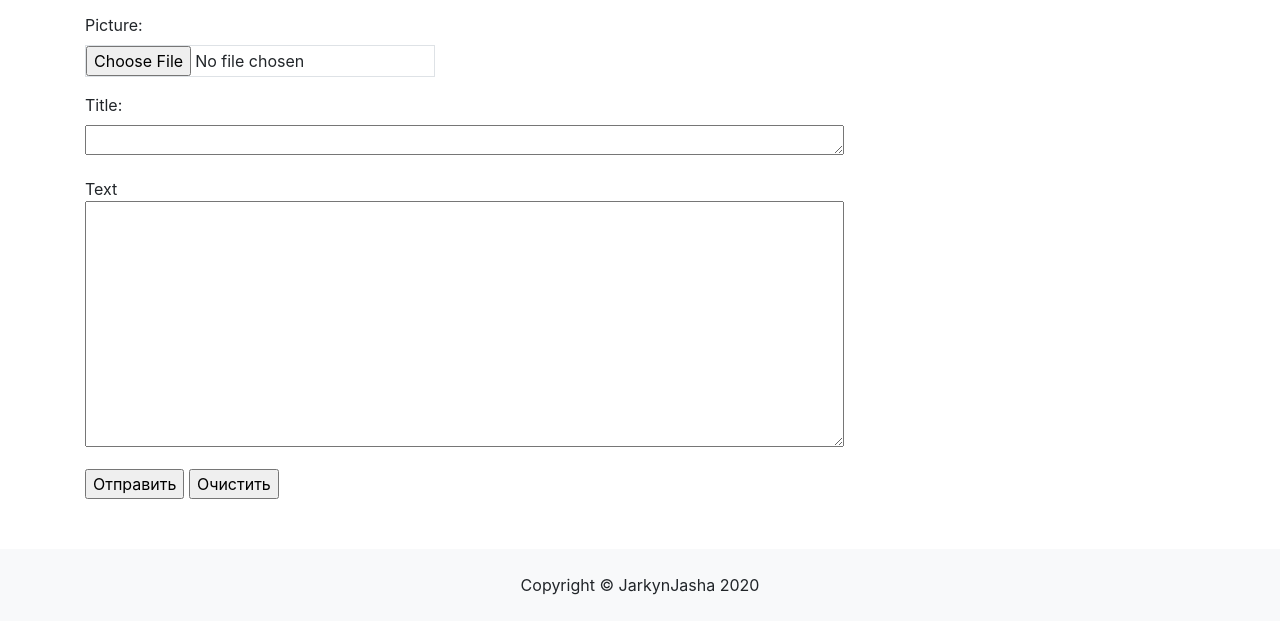
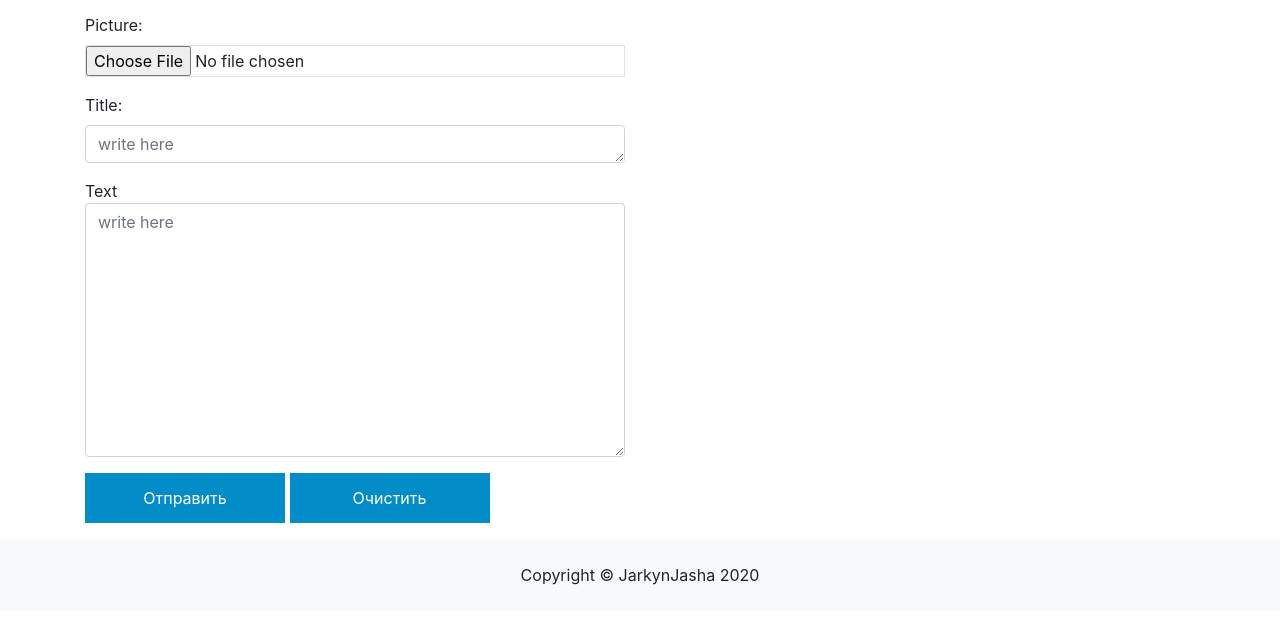
Before and after one commit to DeeDooMan/FrontHack, a website: page startbootstrap-modern-business-gh-pages/new-entry.html in a window 1280 px wide. Shown: the part 179-800 px from the top of the page. Drawn offline with Linux system fonts and the light colour scheme.

```diff
--- a/startbootstrap-modern-business-gh-pages/css/modern-business.css
+++ b/startbootstrap-modern-business-gh-pages/css/modern-business.css
@@ -33,3 +33,15 @@
     width: auto;
     margin: center ;
     }
+.purple-border {
+    border: 1px solid #ba68c8;
+}
+.purple-border .form-control:focus {
+    border: 1px solid #ba68c8;
+    box-shadow: 0 0 0 0.2rem rgba(186, 104, 200, .25);
+}
+
+.green-border-focus .form-control:focus {
+    border: 1px solid #8bc34a;
+    box-shadow: 0 0 0 0.2rem rgba(139, 195, 74, .25);
+}
--- a/startbootstrap-modern-business-gh-pages/new-entry.html
+++ b/startbootstrap-modern-business-gh-pages/new-entry.html
@@ -22,7 +22,9 @@
 <!-- Navigation -->
 <nav class="navbar fixed-top navbar-expand-lg navbar-light bg-light fixed-top">
     <div class="container">
-        <a class="navbar-brand" href="index.html"><span class="iconify" data-inline="false" data-icon="noto:four-leaf-clover" style="font-size: 30px;"></span>  JarkynJasha</a>
+        <a class="navbar-brand" href="index.html"><span class="iconify" data-inline="false"
+                                                        data-icon="noto:four-leaf-clover"
+                                                        style="font-size: 30px;"></span> JarkynJasha</a>
         <button class="navbar-toggler navbar-toggler-right" type="button" data-toggle="collapse"
                 data-target="#navbarResponsive" aria-controls="navbarResponsive" aria-expanded="false"
                 aria-label="Toggle navigation">
@@ -80,38 +82,42 @@
 
 <div class="container">
 
+
     <h1 class="mt-4 mb-3">Write in Your Own Diary <br>
         <small>What happened with you today?</small>
     </h1>
 
+
     <div class="row">
-
-        <div class="col-lg-4">
+        <div class="col-lg-6">
             <label for="pct">Picture:</label>
-            <div class="form-group"><input type="file" class="form-control-file border"id="pct">
+            <div class="form-group green-border-focus"><input type="file" class="form-control-file border" id="pct">
             </div>
-        </div><div class="col-lg-4"></div>
+        </div>
     </div>
     <div class="row">
 
-        <div class="col-lg-12">
-            <div class="form-group ">
+        <div class="col-lg-6">
+            <div class="form-group purple-border-focus">
                 <label for="title">Title:</label><br>
-                <textarea  name="comment" cols="72" rows="1" id="title"></textarea>
+                <textarea class="form-control" placeholder='write here' name="comment" cols="72" rows="1" id="title"></textarea>
             </div>
         </div>
     </div>
-        <div class="row ">
-            <div class="col-lg-12" style="">
-                <p>Text<br>
-                    <textarea  name="comment" cols="72" rows="10"></textarea></p>
-                <p ><input type="submit" value="Отправить">
-                    <input type="reset" value="Очистить"></p>
+    <div class="row ">
+        <div class="col-lg-6" style="">
+            <div class="form-group green-border-focus">
+            <p>Text<br>
+                <textarea class="form-control" placeholder='write here' name="comment" cols="72" rows="10"></textarea></p>
+            <p><input class="text-white" style="height: 50px;width: 200px; background-color: #028DC8; border: 0px;" type="submit" value="Отправить">
+                <input class="text-white" style="height: 50px;width: 200px; background-color: #028DC8; border: 0px;" type="reset" value="Очистить"></p>
             </div>
         </div>
+
     </div>
 
-<footer class="py-4 bg-light fixed-bottom">
+</div>
+<footer class="py-4 bg-light ">
     <div class="container">
         <p class="m-0 text-center text-grey">Copyright &copy; JarkynJasha 2020</p>
     </div>
@@ -123,6 +129,7 @@
 <script src="vendor/jquery/jquery.min.js"></script>
 <script src="vendor/bootstrap/js/bootstrap.bundle.min.js"></script>
 <script src="https://code.iconify.design/1/1.0.6/iconify.min.js"></script>
+</div>
 </body>
 
 </html>
```
Also changed, not shown: startbootstrap-modern-business-gh-pages/index.html (+1 -0 lines).
